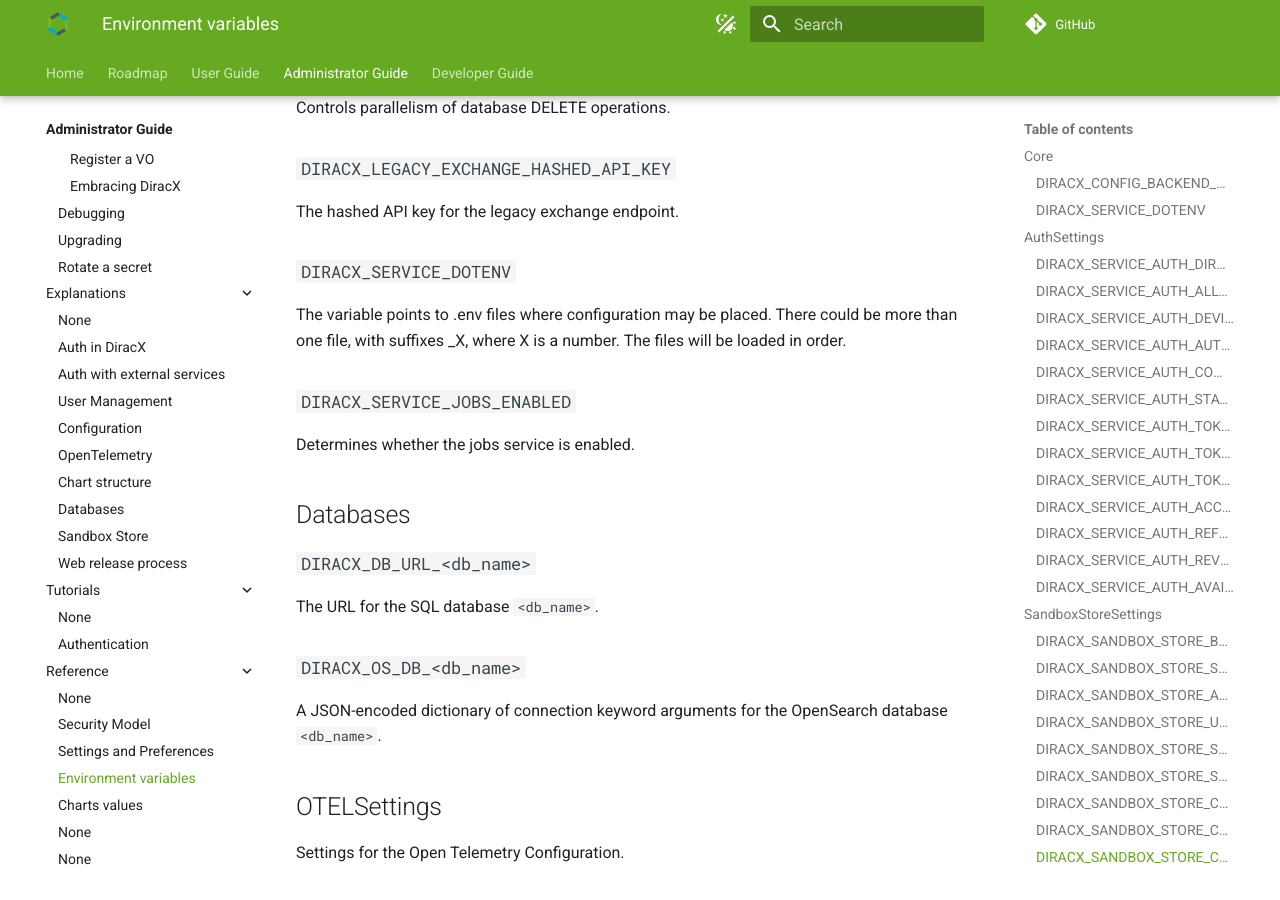
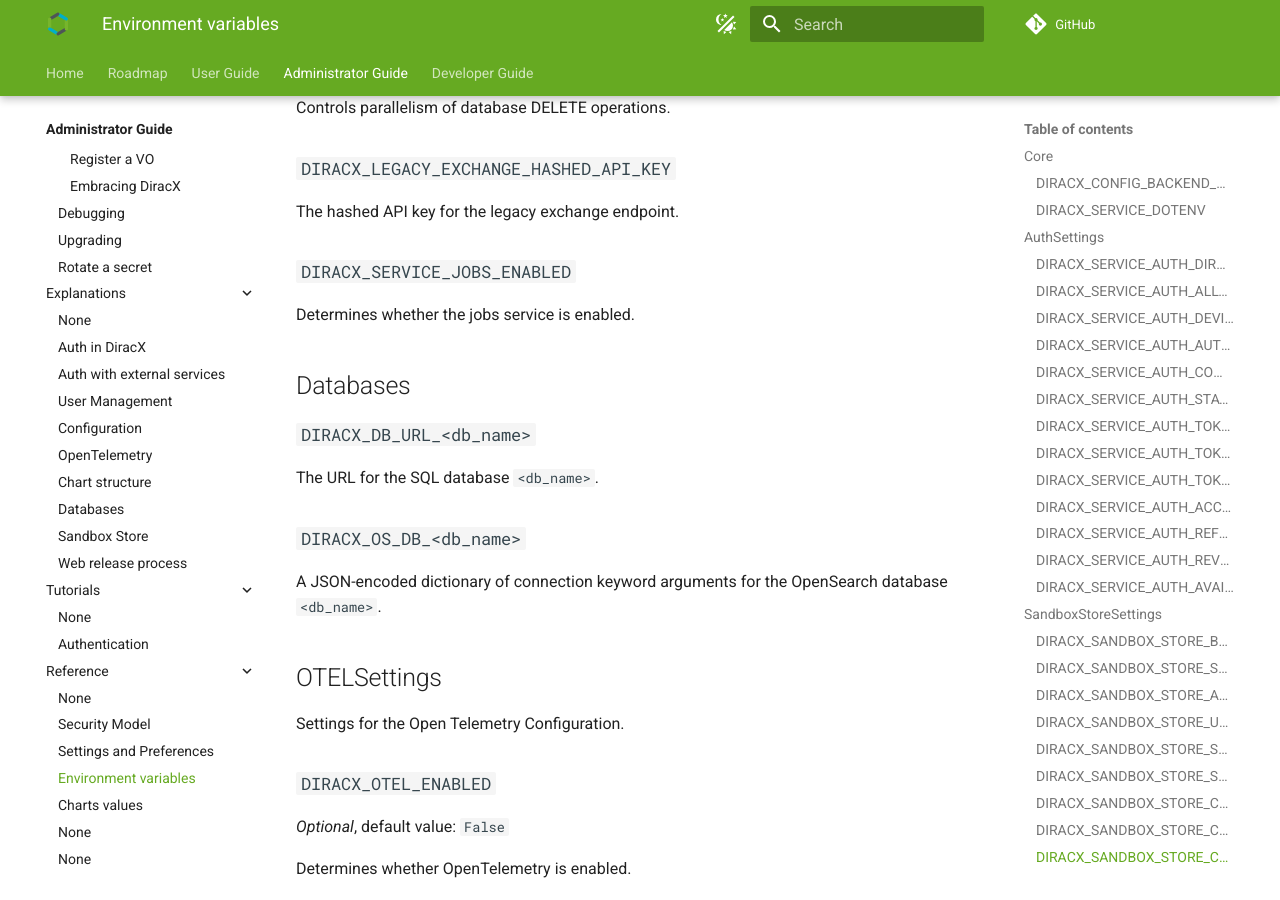
Before and after one commit to DIRACGrid/diracx, an MkDocs documentation site: the page built from docs/admin/reference/env-variables.md, in a window 1280 px wide and 900 px high, scrolled down 5088 px. Built offline with MkDocs 1.6.1 and Material for MkDocs 9.7.7, drawn with Linux system fonts in a browser that asks for light colours; plug-ins that fetch from the network failed and are left out; comment, search, counter and statistics services are not loaded.

Commit message:
docs: remove duplicate documentation

```diff
--- a/docs/admin/reference/env-variables.md
+++ b/docs/admin/reference/env-variables.md
@@ -214,11 +214,6 @@ Controls parallelism of database DELETE operations.
 
 The hashed API key for the legacy exchange endpoint.
 
-### `DIRACX_SERVICE_DOTENV`
-
-The variable points to .env files where configuration may be placed. There could be more than one file, with suffixes
-\_X, where X is a number. The files will be loaded in order.
-
 ### `DIRACX_SERVICE_JOBS_ENABLED`
 
 Determines whether the jobs service is enabled.
--- a/docs/admin/reference/env-variables.md.j2
+++ b/docs/admin/reference/env-variables.md.j2
@@ -19,10 +19,6 @@ _X, where X is a number. The files will be loaded in order.
 ### `DIRACX_LEGACY_EXCHANGE_HASHED_API_KEY`
 The hashed API key for the legacy exchange endpoint.
 
-### `DIRACX_SERVICE_DOTENV`
-The variable points to .env files where configuration may be placed. There could be more than one file, with suffixes
-_X, where X is a number. The files will be loaded in order.
-
 ### `DIRACX_SERVICE_JOBS_ENABLED`
 Determines whether the jobs service is enabled.
 
```
